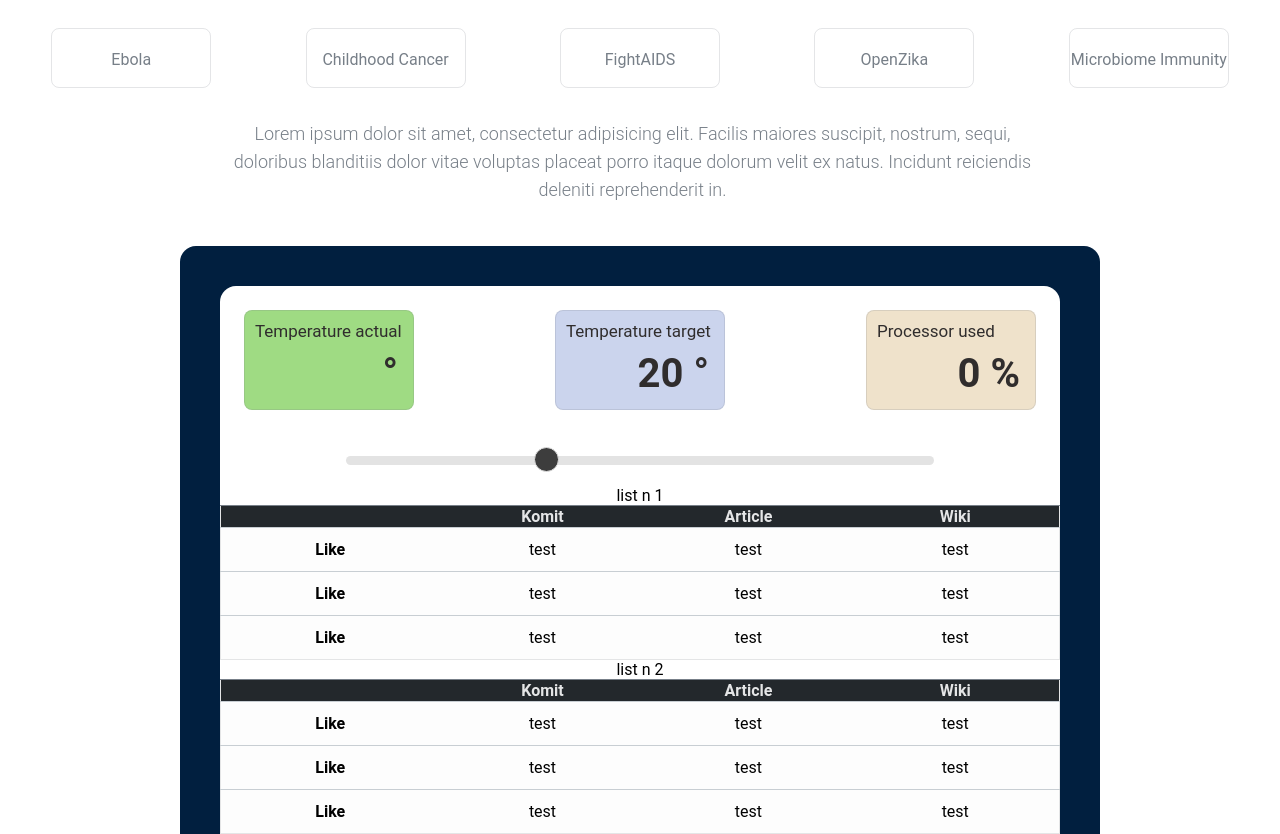
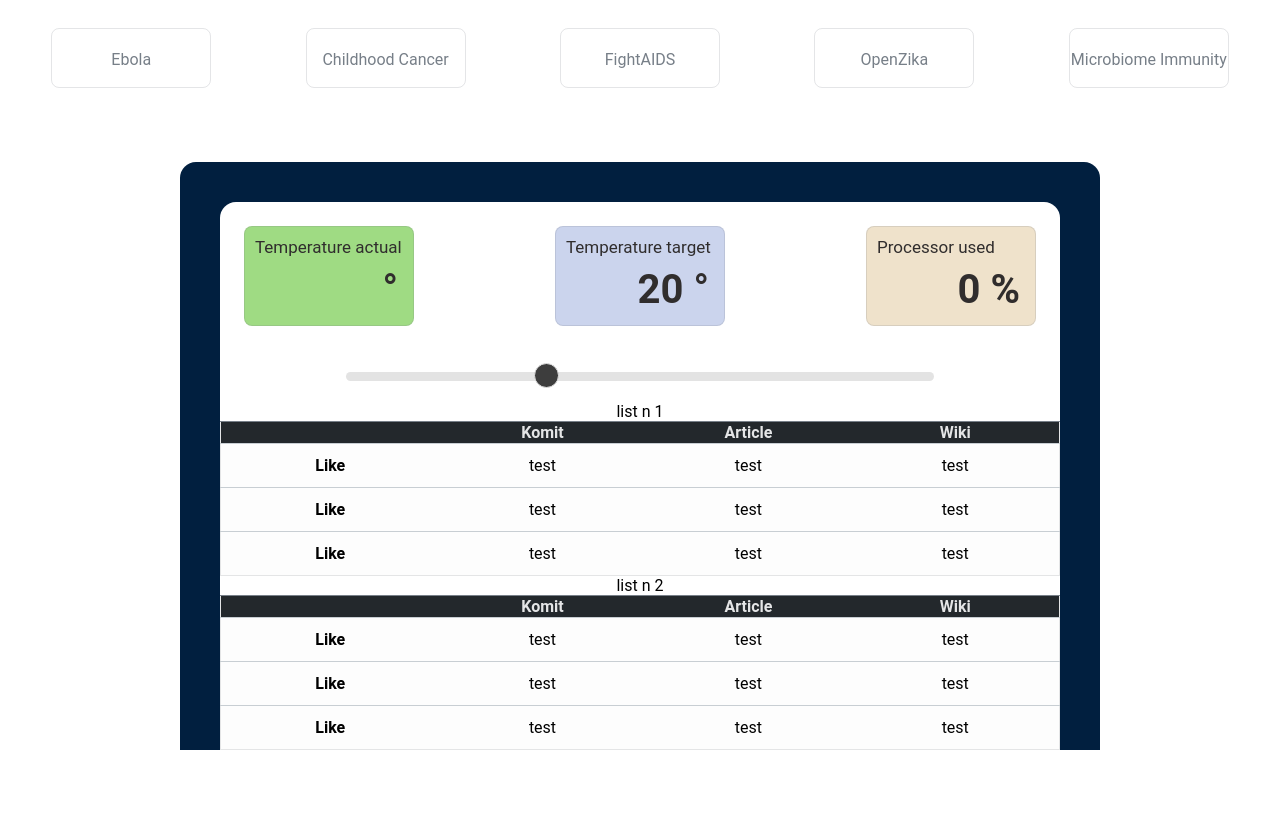
Before and after one commit to NaosFr/junction, a Vue app: page / in a window 1280 px wide. Shown: the part 820-1654 px from the top of the page. After the commit the page ends 1570 px from the top, so only its background shows below. Built offline with nearby package versions, Linux system fonts and the light colour scheme.

Commit message:
dashboard 3

```diff
--- a/src/components/home.vue
+++ b/src/components/home.vue
@@ -41,10 +41,6 @@
 						Microbiome Immunity
 					</div>
 				</div>
-			</div>
-
-			<div class="flex roboto text-align-center">
-				<p class="description description-health">Lorem ipsum dolor sit amet, consectetur adipisicing elit. Facilis maiores suscipit, nostrum, sequi, doloribus blanditiis dolor vitae voluptas placeat porro itaque dolorum velit ex natus. Incidunt reiciendis deleniti reprehenderit in.</p>
 			</div>
 
 			<div class="flex roboto text-align-center">
@@ -277,10 +273,6 @@ export default {
     	color: #2962FF;
    	}
 
-	.description-health {
-		width: 70%;
-		margin: 0 auto;
-	}
 
 	.controller {
 		background: #011F3F;
```
